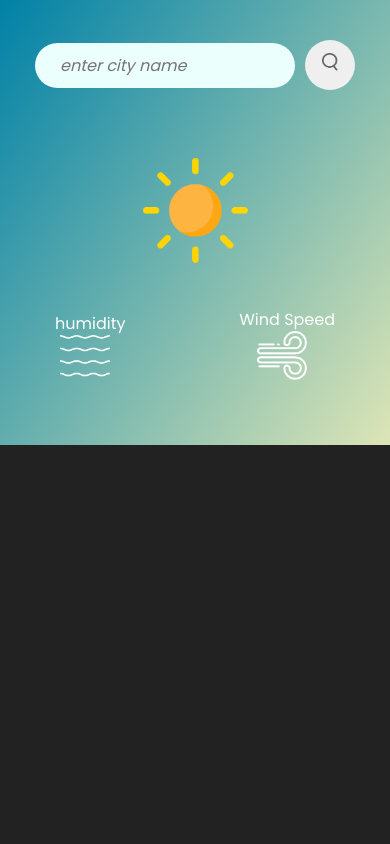
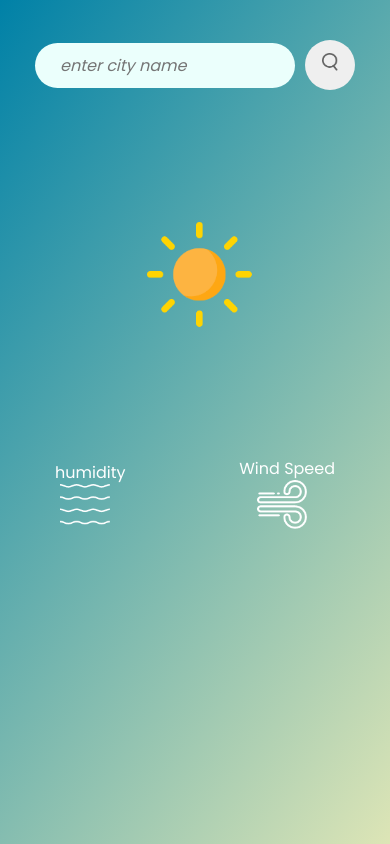
Before and after one commit to e-boot/weather-app, a plain HTML site: page index.html in a window 390 px wide. Drawn offline with Linux system fonts and the light colour scheme.

Commit message:
fixed card sizing mobile view. TODO desktop

```diff
--- a/css/styles.css
+++ b/css/styles.css
@@ -1,7 +1,7 @@
 @import url('https://fonts.googleapis.com/css2?family=Poppins:wght@400;700&display=swap');
 
 
-*{
+* {
     margin: 0;
     padding: 0;
     font-family: 'Poppins',sans-serif;
@@ -13,6 +13,7 @@ body{
 }
 
 .card {
+    height: 100vh;
     background: linear-gradient(125deg,#0081a7, #dde5b6);
     color: #fff;
     padding: 40px 35px;
@@ -55,7 +56,7 @@ body{
 
 .weather-icon{
     width: 50%;
-    margin-top: 20px;
+    margin: 10vh;
 }
 
 .weather h1 {
```
